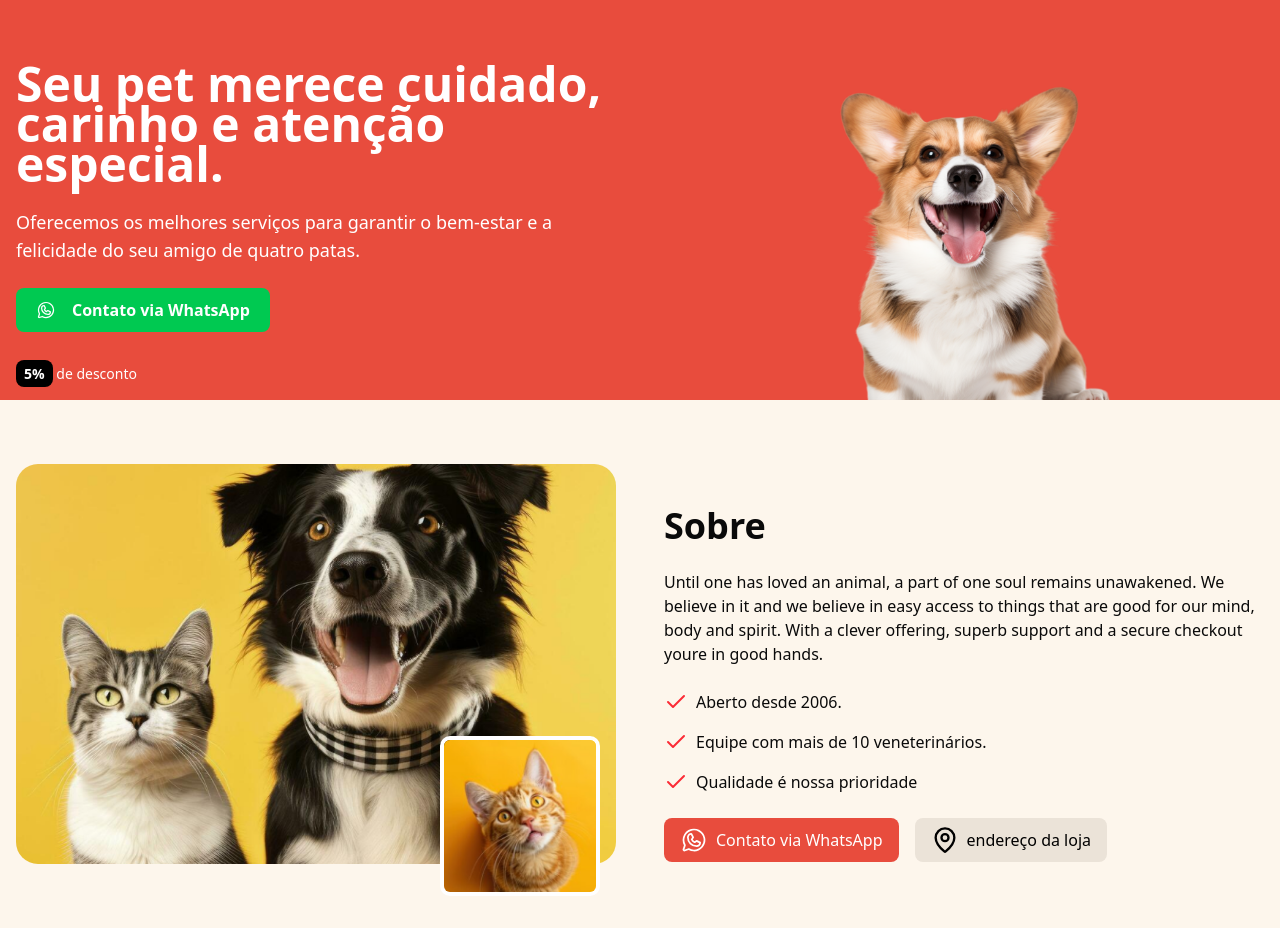
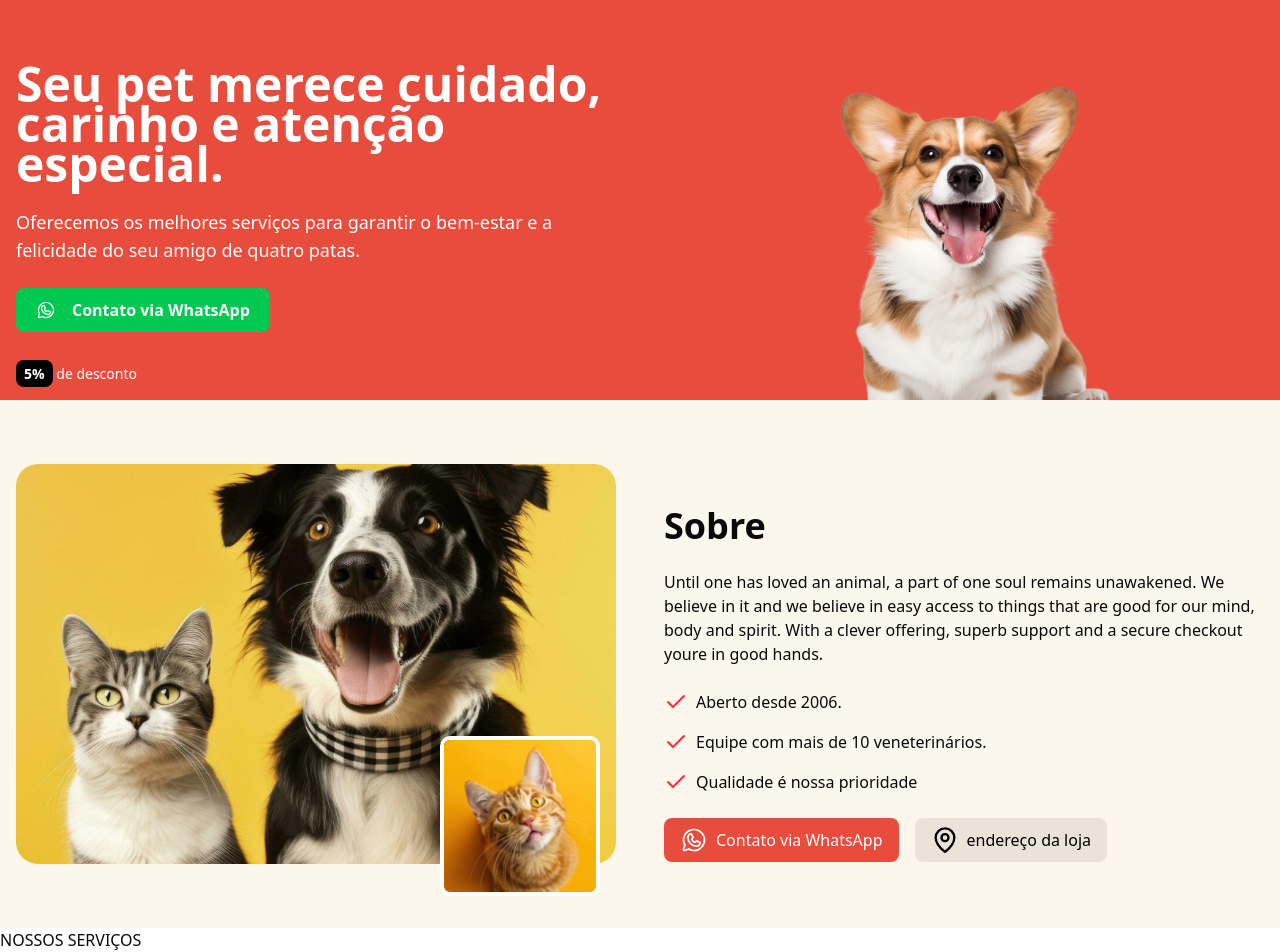
Before and after one commit to ArthurSilvagbs/LandingPage-PetShop, a Next.js app: page / in a window 1280 px wide. Before the commit the page ends 928 px from the top, so only its background shows below. Built offline with nearby package versions, Linux system fonts and the light colour scheme.

Commit message:
Salvando

```diff
--- /dev/null
+++ b/src/app/_components/services.tsx
@@ -0,0 +1,9 @@
+export function Services() {
+    return (
+
+        <section>
+            <h1>NOSSOS SERVIÇOS</h1>
+        </section>
+
+    )
+}
--- a/src/app/page.tsx
+++ b/src/app/page.tsx
@@ -1,5 +1,6 @@
 import { About } from "./_components/about";
 import { Hero } from "./_components/hero";
+import { Services } from "./_components/services";
 
 export default function Home() {
 
@@ -7,6 +8,7 @@ export default function Home() {
     <main>
       <Hero />
       <About />
+      <Services />
     </main>
   )
 }
```
